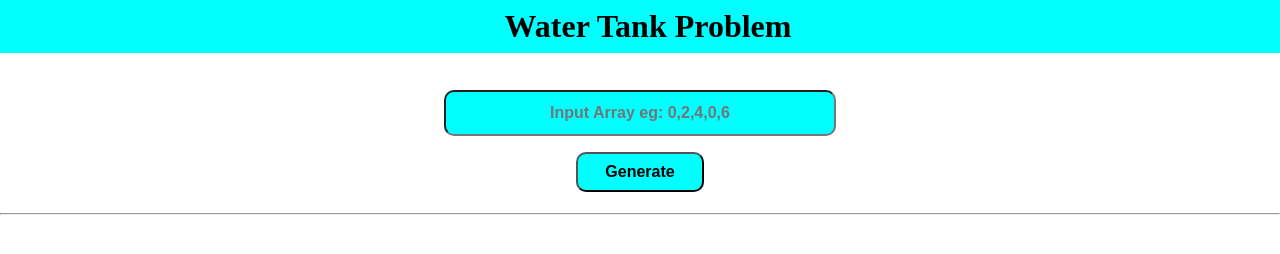
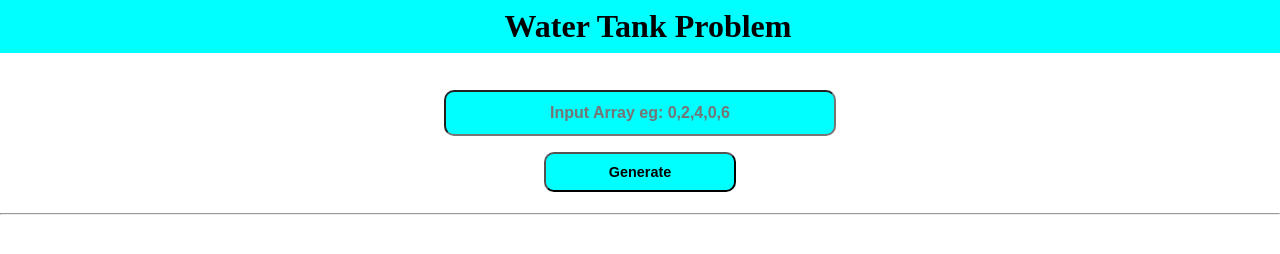
Before and after one commit to priyanshk20/Water_Tank_Problem, a plain HTML site: page index.html in a window 1280 px wide. Drawn offline with nearby package versions, Linux system fonts and the light colour scheme.

Commit message:
added fetchInput function

```diff
--- a/index.html
+++ b/index.html
@@ -6,6 +6,7 @@
     <meta name="viewport" content="width=device-width, initial-scale=1.0">
     <title>Water Tank Problem</title>
     <link rel="stylesheet" href="./styles.css">
+    <script src="https://fastly.jsdelivr.net/npm/echarts@5.3.3/dist/echarts.min.js"></script>
 </head>
 <body>
     <header>
@@ -13,7 +14,7 @@
     </header>
     <div class="input">
         <input type="text" id="arr" name="arr" placeholder="Input Array eg: 0,2,4,0,6">
-        <button type="button" id="btn">Generate</button>
+        <button type="button" id="btn" onclick="fetchInput()" >Generate</button>
     </div>
     <hr>
 
@@ -31,8 +32,6 @@
 
 
     <!-- scripts-->
-
-    <script src="https://fastly.jsdelivr.net/npm/echarts@5.3.3/dist/echarts.min.js"></script>
     <script src="./script.js"></script>
 </body>
 </html>
--- a/script.js
+++ b/script.js
@@ -0,0 +1,4 @@
+const fetchInput = () => {
+    let inputEle = document.getElementById('arr');
+    let inputArrVal = inputEle.value.split(',');
+}
--- a/styles.css
+++ b/styles.css
@@ -30,8 +30,9 @@ header{
 
 .input button{
     height: 5vh;
-    width: 10%;
-    font-size: 1rem;
+    width: 15%;
+    text-align: center;
+    font-size: 0.9rem;
     font-weight:bold;
     background-color: aqua;
     border-radius: 10px;
```
